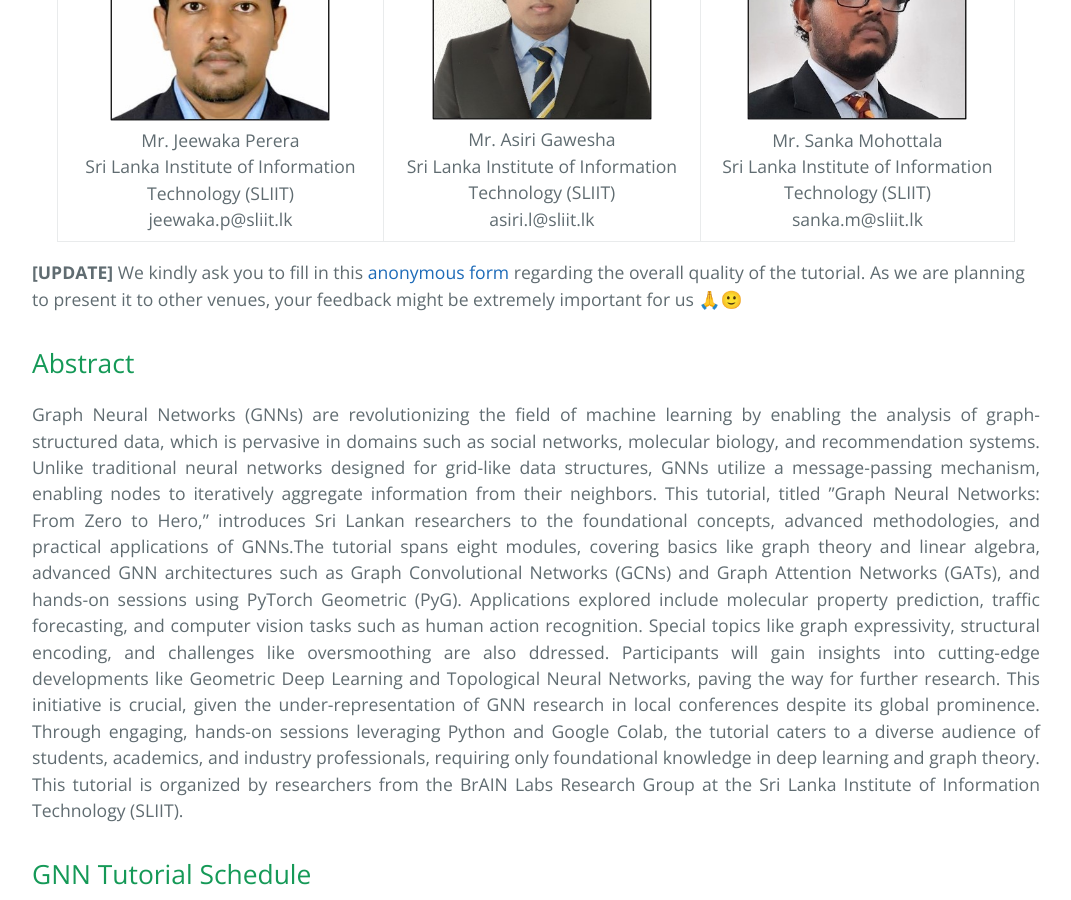
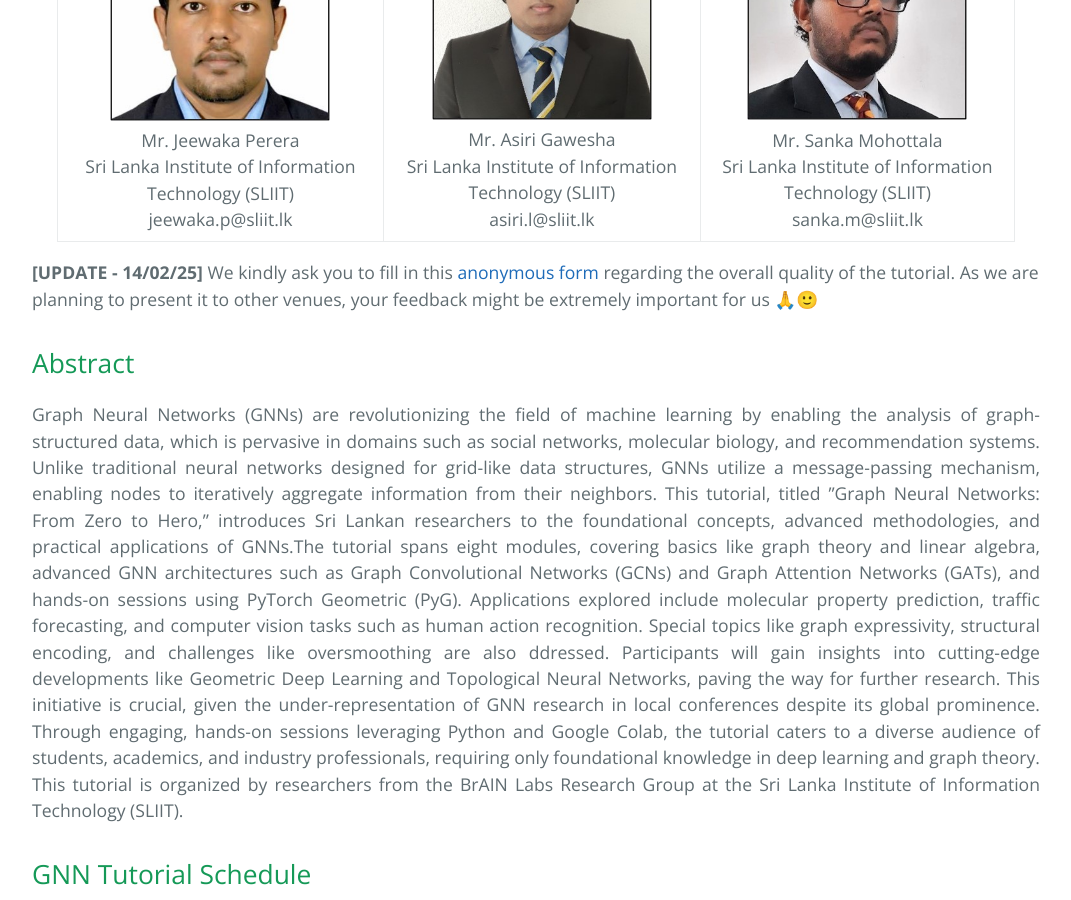
Before and after one commit to tinyml-in-action/tinyml-in-action.github.io, a Jekyll site: the page built from index.md, in a window 1280 px wide and 900 px high, scrolled down 1166 px. Shown: the whole window, without its empty margins (104-1175 px from the left). Built offline with Jekyll 4.4.1, drawn with Linux system fonts in a browser that asks for light colours.

Commit message:
new update 11

```diff
--- a/index.md
+++ b/index.md
@@ -22,7 +22,7 @@ layout: default
   </table>
 </p>
 
-**\[UPDATE\]** We kindly ask you to fill in this [anonymous form](https://docs.google.com/forms/d/e/1FAIpQLSfuq7dJ6yWRrH9HaiWqsnVwQT2zZ_G1mtGSkxErz2kqYdRDqw/viewform?usp=preview) regarding the overall quality of the tutorial. As we are planning to present it to other venues, your feedback might be extremely important for us 🙏🙂
+**\[UPDATE - 14/02/25\]** We kindly ask you to fill in this [anonymous form](https://docs.google.com/forms/d/e/1FAIpQLSfuq7dJ6yWRrH9HaiWqsnVwQT2zZ_G1mtGSkxErz2kqYdRDqw/viewform?usp=preview) regarding the overall quality of the tutorial. As we are planning to present it to other venues, your feedback might be extremely important for us 🙏🙂
 
 ## Abstract
 
```
